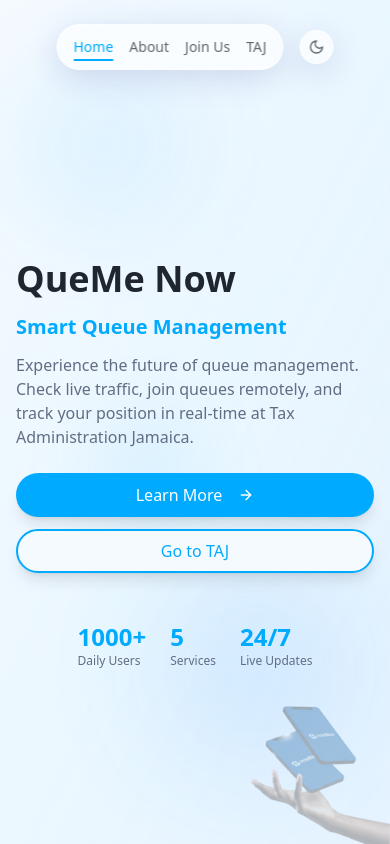
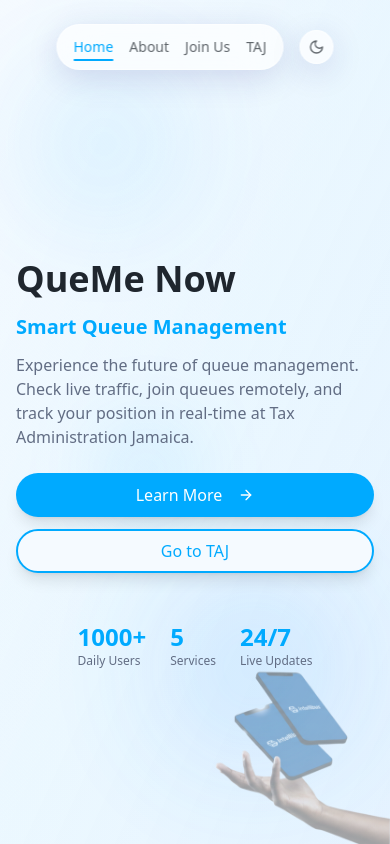
Before and after one commit to itsdebrakayes/Lyne, a React (Vite) app: page / in a window 390 px wide. Built offline with nearby package versions, Linux system fonts and the light colour scheme; the HTML template or start-up script is replaced by a standard one.

Commit message:
Refactor: Make hero image larger and adaptable

```diff
--- a/src/pages/Home.tsx
+++ b/src/pages/Home.tsx
@@ -75,7 +75,7 @@ const Home = () => {
               <img
                 src={heroImage}
                 alt="QueMe Now Queue Management"
-                className="w-full h-auto max-w-2xl ml-auto object-contain"
+                className="w-full h-auto max-w-4xl xl:max-w-5xl ml-auto object-contain"
               />
             </div>
 
@@ -83,7 +83,7 @@ const Home = () => {
             <img
               src={heroImage}
               alt="QueMe Now Queue Management"
-              className="md:hidden fixed bottom-0 right-0 w-64 h-auto object-contain opacity-30 z-0 pointer-events-none"
+              className="md:hidden fixed bottom-0 right-0 w-80 sm:w-96 h-auto object-contain opacity-40 z-0 pointer-events-none"
             />
           </div>
         </div>
```
